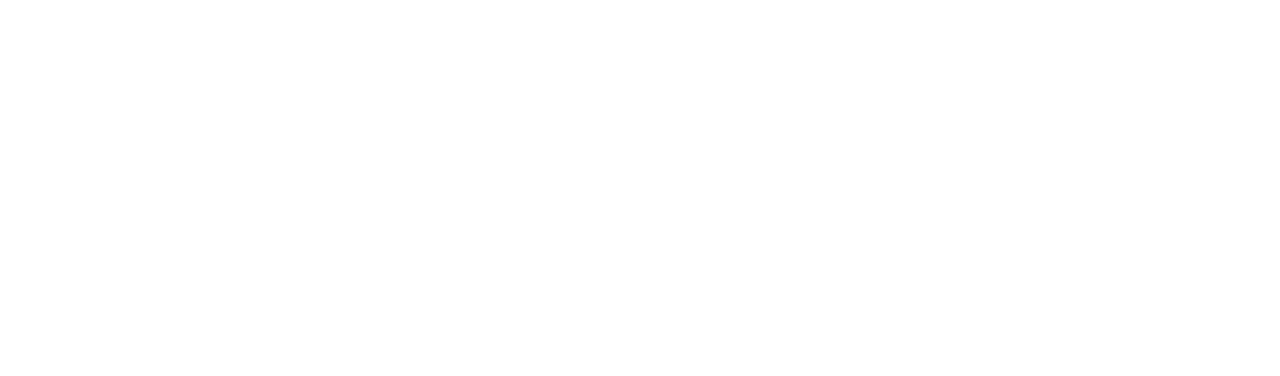
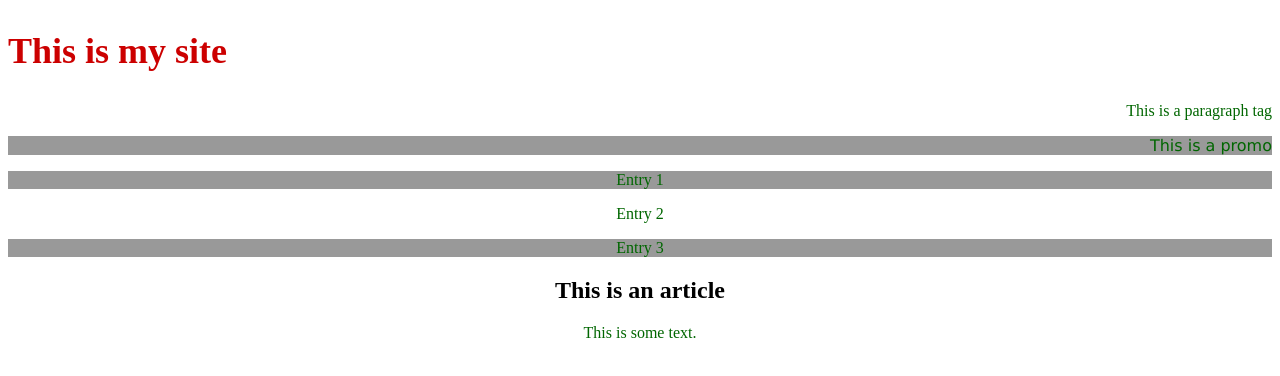
Before and after one commit to RosesNguyen2911/week5, a plain HTML site: page index.html in a window 1280 px wide. Drawn offline with Linux system fonts and the light colour scheme.

Commit message:
built index page and css
Updated both page for detail content

```diff
--- /dev/null
+++ b/css/main.css
@@ -0,0 +1,39 @@
+body {
+  /* background-color: chartreuse; */
+}
+
+/* HTML selector */
+h1 {
+  color: #c00;
+  font-size: 36px;
+}
+
+p {
+  color: #060;
+  text-align: right;
+}
+
+/* ID selector */
+#promo {
+  background-color: #999;
+  font-family: Verdana, Geneva, Tahoma, sans-serif;
+}
+
+/* Class Selector*/
+.jEntry {
+  background-color: #999;
+}
+
+/* Grouping Selectors */
+article h2,
+article p {
+  text-align: center;
+}
+
+/* Des Selector */
+nav ul li {
+  list-style: none;
+}
+nav ul li a {
+  text-decoration: none;
+}
--- a/index.html
+++ b/index.html
@@ -4,6 +4,47 @@
     <meta charset="UTF-8" />
     <meta name="viewport" content="width=device-width, initial-scale=1.0" />
     <title>Week5 - Learning Css Basics</title>
+    <link href="css/main.css" rel="stylesheet" />
   </head>
-  <body></body>
+  <body>
+    <!---HTML Selector-->
+    <section>
+      <h1>This is my site</h1>
+      <p>This is a paragraph tag</p>
+    </section>
+    <!---Close HTML Selector-->
+
+    <!---ID Selector-->
+    <section id="promo">
+      <p>This is a promo</p>
+    </section>
+    <!---Close Selector-->
+
+    <!---Class Selector-->
+    <article class="jEntry">
+      <p>Entry 1</p>
+    </article>
+    <article>
+      <p>Entry 2</p>
+    </article>
+    <article class="jEntry">
+      <p>Entry 3</p>
+    </article>
+    <!---Close Class Selector-->
+
+    <!--Grouping Selectors-->
+    <article>
+      <h2>This is an article</h2>
+      <p>This is some text.</p>
+    </article>
+    <!---Close Grouping Selectors-->
+
+    <!--Des Selector-->
+    <nav>
+      <ul>
+        <li><a href="#" Link 1></a></li>
+        <li><b href="#" Link 2></b></li>
+      </ul>
+    </nav>
+  </body>
 </html>
```
